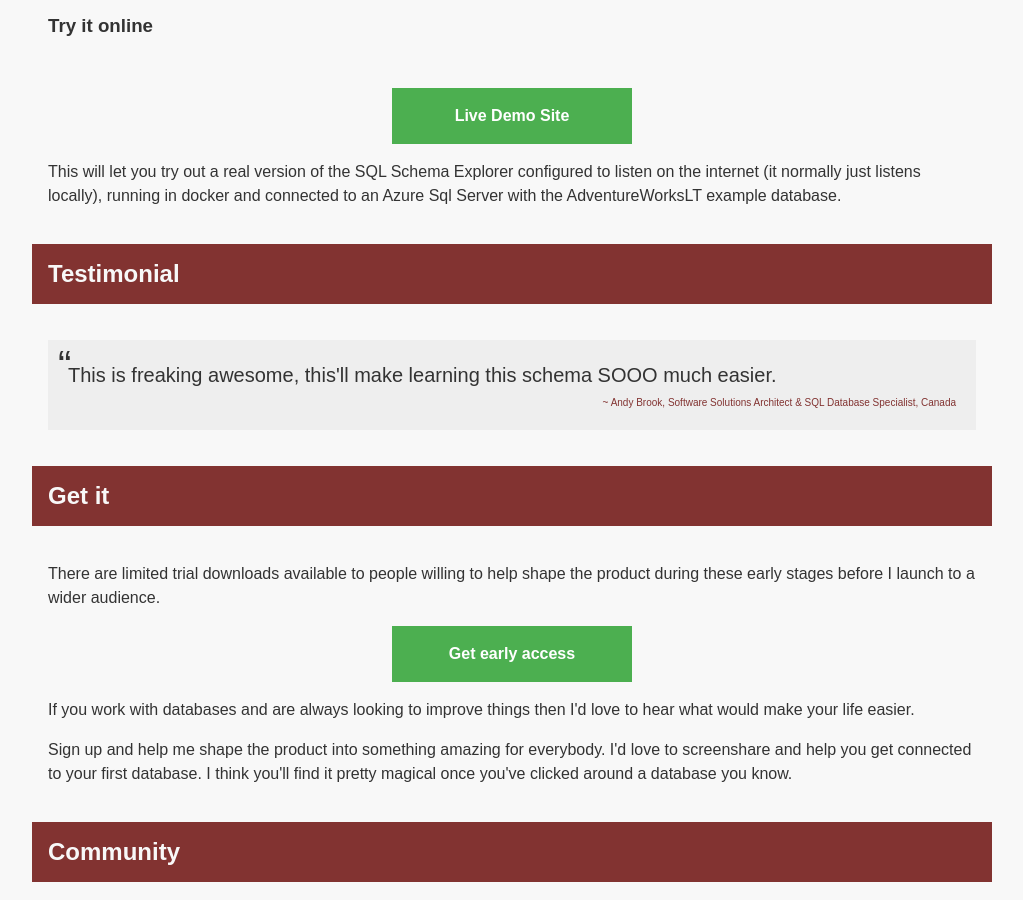
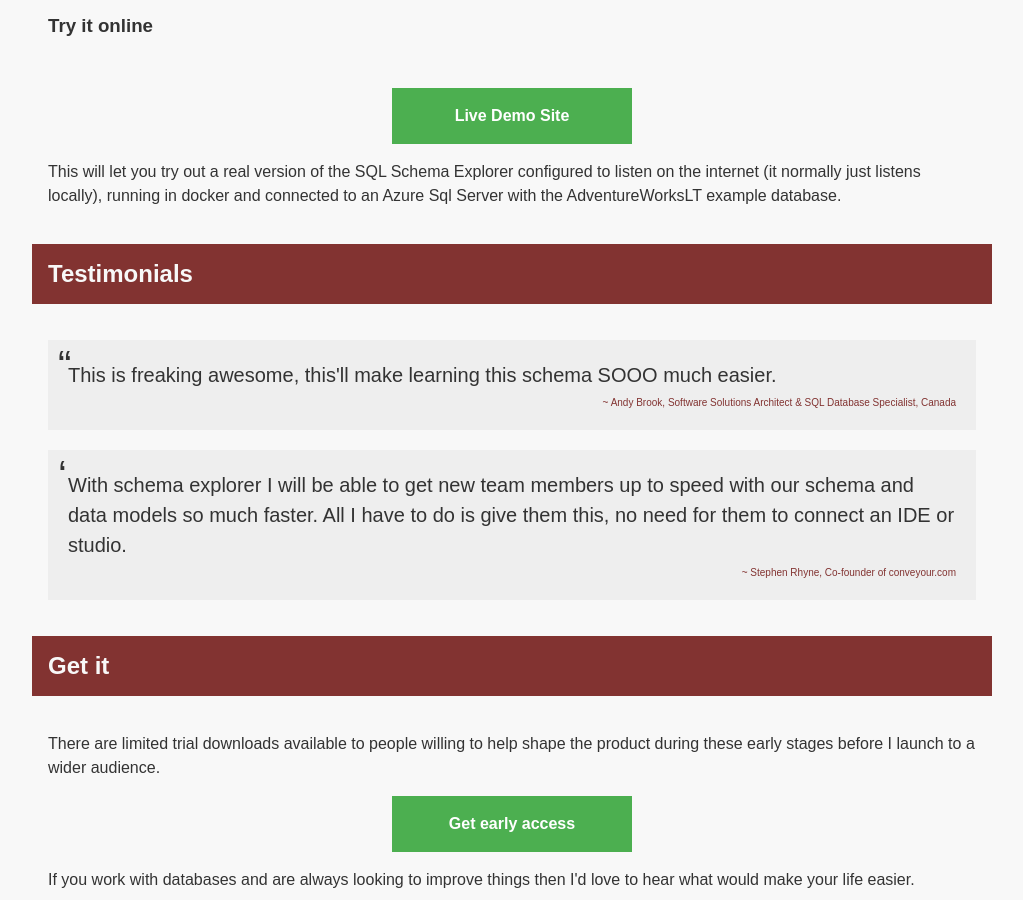
Before and after one commit to timabell/schema-explorer, a Jekyll site: the page built from index.html, in a window 1280 px wide and 900 px high, scrolled down 1395 px. Shown: the whole window, without its empty margins (128-1151 px from the left). Built offline with Jekyll 4.4.1, drawn with Linux system fonts in a browser that asks for light colours; nearby versions of some CDN libraries.

Commit message:
New testimonial

```diff
--- a/index.html
+++ b/index.html
@@ -48,14 +48,17 @@ description: Easily see diagrams, schema information & data.
 		This will let you try out a real version of the SQL Schema Explorer configured to listen on the internet (it normally just listens locally), running in docker and connected to an Azure Sql Server with the AdventureWorksLT example database.
 	</p>
 
-
-	<h2>Testimonial</h2>
+	<h2>Testimonials</h2>
 	<blockquote>
 	  <span class="quote">This is freaking awesome, this'll make learning this schema SOOO much easier.</span>
 	  <br/>
 	  <span class="attribution">~ Andy Brook, Software Solutions Architect &amp; SQL Database Specialist, Canada</span>
 	</blockquote>
-
+	<blockquote>
+		<span class="quote">With schema explorer I will be able to get new team members up to speed with our schema and data models so much faster. All I have to do is give them this, no need for them to connect an IDE or studio.</span>
+		<br/>
+		<span class="attribution">~ Stephen Rhyne, Co-founder of conveyour.com</span>
+	</blockquote>
 
 	<h2>Get it</h2>
 	<p>
```
